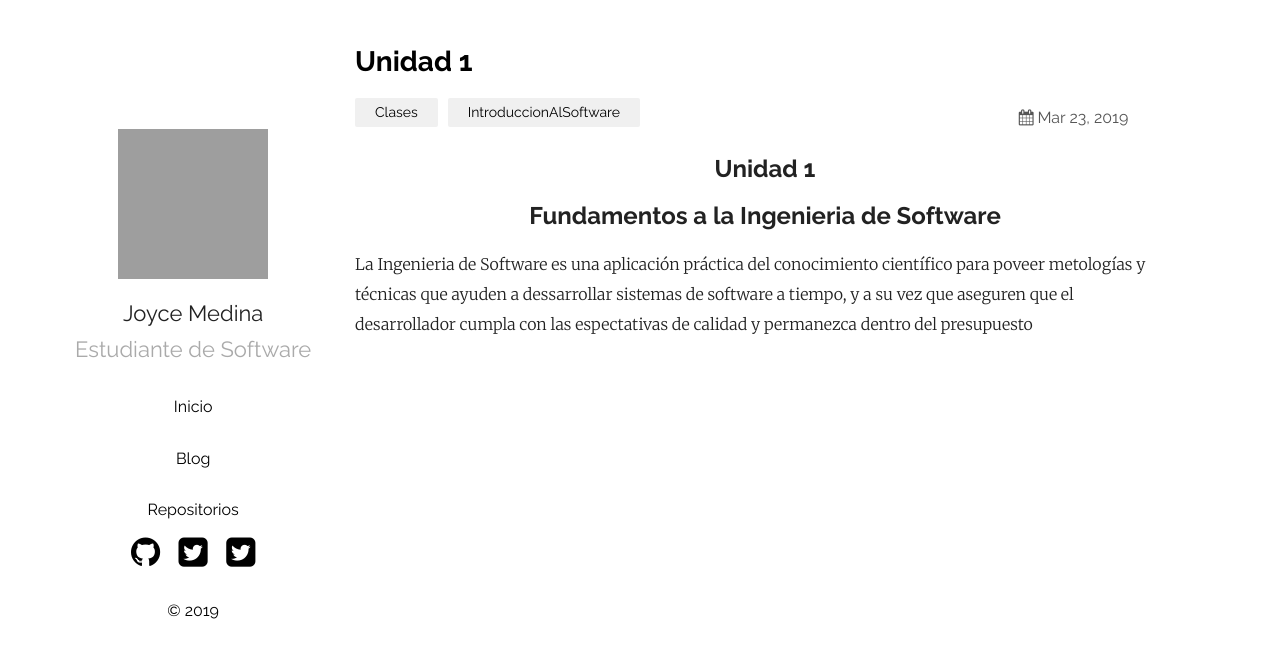
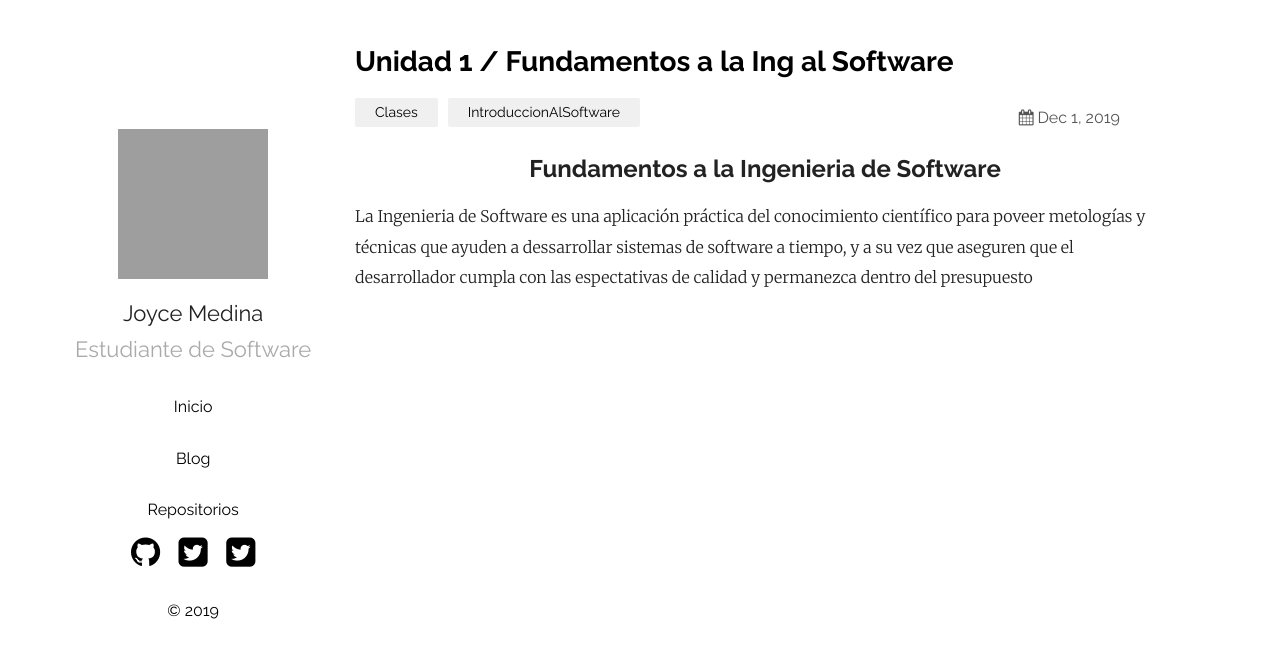
Before and after one commit to DaveNPlay/blo4, a Jekyll site: the page built from _posts/2019-03-23-welcome-to-jekyll.markdown, in a window 1280 px wide. Shown: the top 658 px of the page. Built offline with Jekyll 4.4.1, drawn with Linux system fonts in a browser that asks for light colours; grey boxes are pictures that could not be loaded.

Commit message:
Update 2019-03-23-welcome-to-jekyll.markdown

```diff
--- a/_posts/2019-03-23-welcome-to-jekyll.markdown
+++ b/_posts/2019-03-23-welcome-to-jekyll.markdown
@@ -1,9 +1,9 @@
 ---
 layout: post
-title:  "Unidad 1"
-date:   2019-03-23 21:03:36 +0530
+title:  "Unidad 1 / Fundamentos a la Ing al Software"
+date:   2019-12-01 21:13:36 +0530
 categories: Clases IntroduccionAlSoftware
 ---
-  <center><h2>Unidad 1</h2></center>
+
   <h2><center>Fundamentos a la Ingenieria de Software</center></h2>
   <p>La Ingenieria de Software es una aplicación práctica del conocimiento científico para poveer metologías y técnicas que ayuden a dessarrollar sistemas de software a tiempo, y a su vez que aseguren que el desarrollador cumpla con las espectativas de calidad y permanezca dentro del presupuesto </p>
```
